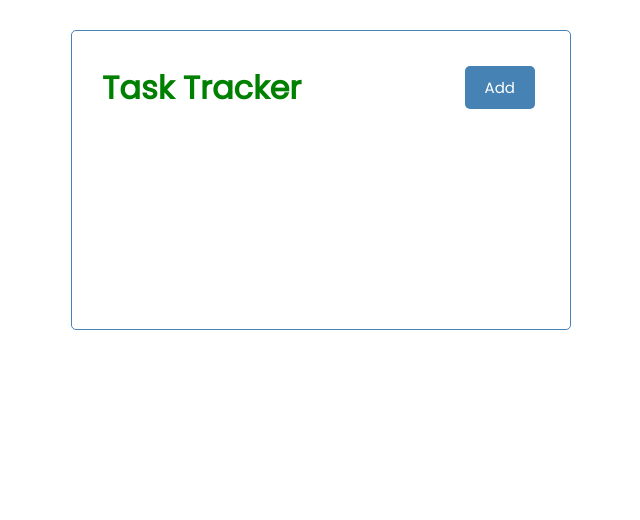
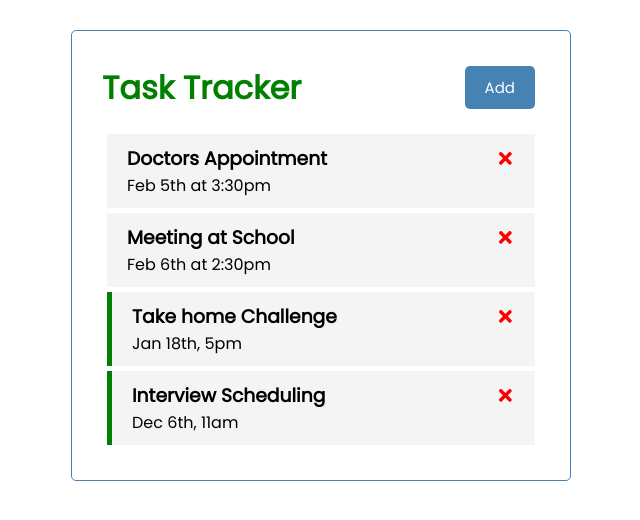
Before and after one commit to arnoldkunihira/task-tracker, a React (Create React App) app: page / in a window 1280 px wide. Shown: the top 520 px of the page, without its empty margins (319-959 px from the left). Built offline with nearby package versions, Linux system fonts and the light colour scheme.

Commit message:
Add a task within the tasks component and also enabled toggling reminders

```diff
--- a/package.json
+++ b/package.json
@@ -8,6 +8,7 @@
     "@testing-library/user-event": "^13.5.0",
     "react": "^17.0.2",
     "react-dom": "^17.0.2",
+    "react-icons": "^4.3.1",
     "react-scripts": "5.0.0",
     "web-vitals": "^2.1.3"
   },
--- a/src/App.js
+++ b/src/App.js
@@ -1,10 +1,54 @@
 import Header from "./components/Header";
-
+import Tasks from "./components/Tasks";
+import {useState} from "react";
 
 function App() {
+    const initialState = [
+        {
+            "id": 1,
+            "text": "Doctors Appointment",
+            "day": "Feb 5th at 3:30pm",
+            "reminder": false
+        },
+        {
+            "id": 2,
+            "text": "Meeting at School",
+            "day": "Feb 6th at 2:30pm",
+            "reminder": false
+        },
+        {
+            "id": 3,
+            "text": "Take home Challenge",
+            "day": "Jan 18th, 5pm",
+            "reminder": true
+        },
+        {
+            "id": 4,
+            "text": "Interview Scheduling",
+            "day": "Dec 6th, 11am",
+            "reminder": true
+        }
+    ];
+
+    const [tasks, setTasks] = useState(initialState);
+
+    // Delete task
+    const deleteTask = (id) => {
+        setTasks(tasks.filter((task) => task.id !== id));
+    }
+
+    // Toggle reminder
+    const toggleReminder = (id) => {
+        console.log('toggle', id);
+        setTasks(tasks.map((task) =>
+            task.id === id ? {...task, reminder: !task.reminder} : task))
+    }
+
     return (
         <div className="container">
             <Header/>
+            {tasks.length > 0 ?
+                (<Tasks tasks={tasks} onDelete={deleteTask} onToggle={toggleReminder}/>) : ("No tasks to show!")}
         </div>
     );
 }
--- /dev/null
+++ b/src/components/Task.js
@@ -0,0 +1,18 @@
+import React from "react";
+import {FaTimes} from "react-icons/fa";
+
+const Task = ({task, onDelete, onToggle}) => {
+    return (
+        <div className={`task ${task.reminder ? 'reminder' : ''}`} onDoubleClick={() => onToggle(task.id)}>
+            <h3>{task.text} <FaTimes style={faStyle} onClick={() => onDelete(task.id)}/></h3>
+            <p>{task.day}</p>
+        </div>
+    );
+}
+
+const faStyle = {
+    color: 'red',
+    cursor: 'pointer'
+}
+
+export default Task
--- /dev/null
+++ b/src/components/Tasks.js
@@ -0,0 +1,14 @@
+import React from "react";
+import Task from "./Task";
+
+const Tasks = ({tasks, onDelete, onToggle}) => {
+    return (
+        <>
+            {tasks.map((task) => (
+                <Task key={task.id} task={task} onDelete={onDelete} onToggle={onToggle}/>
+            ))}
+        </>
+    )
+}
+
+export default Tasks
```
Also changed, not shown: 1 other file (tests, documents, lock files or other folders).
